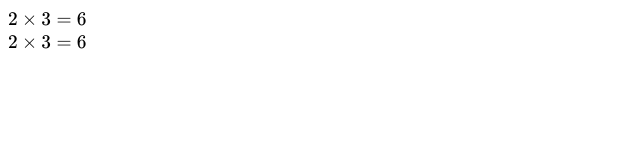
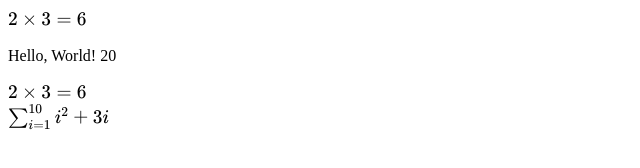
Before and after one commit to Basty7/CalculMental, a plain HTML site: page multiplication.html in a window 1280 px wide. Shown: the whole page, without its empty margins (0-640 px from the left). Drawn offline with nearby package versions, Linux system fonts and the light colour scheme.

Commit message:
cours 08-10 globalement rien mais quelques modifs

```diff
--- a/autorender.js
+++ b/autorender.js
@@ -1,3 +1,5 @@
+console.log('autorender.js loaded');
+
 katexs = document.getElementsByTagName('katex');
 for (let i = 0; i < katexs.length; i++) {
 	let el = katexs[i];
--- /dev/null
+++ b/main.js
@@ -0,0 +1,10 @@
+function rnd(n) {
+	return Math.floor(Math.random() * n);
+}
+
+document.getElementById("benge").innerHTML = "Hello, World! \n";
+document.getElementById("benge").innerHTML += String(rnd(100));
+
+
+
+// document.insertBefore(document.getElementsByTagName("katex")[0], document.createElement("p"));
--- a/multiplication.html
+++ b/multiplication.html
@@ -2,9 +2,9 @@
 <html lang="en">
 
 <head>
-	<meta charset="UTF-8">
+	<!-- <meta charset="UTF-8"> -->
 	<title>Multiplication</title>
-
+	<!-- <link rel="shortcut icon" href="favicon.ico" type="image/x-icon"> -->
 	<!-- KaTeX -->
 	<link rel="stylesheet" href="https://cdn.jsdelivr.net/npm/katex@0.16.11/dist/katex.min.css"
 		integrity="sha384-nB0miv6/jRmo5UMMR1wu3Gz6NLsoTkbqJghGIsx//Rlm+ZU03BU6SQNC66uf4l5+" crossorigin="anonymous">
@@ -14,6 +14,7 @@
 		integrity="sha384-7zkQWkzuo3B5mTepMUcHkMB5jZaolc2xDwL6VFqjFALcbeS9Ggm/Yr2r3Dy4lfFg"
 		crossorigin="anonymous"></script>
 	<script defer src="autorender.js"></script>
+	<script defer src="main.js"></script>
 </head>
 
 <body>
@@ -21,11 +22,14 @@
 		2 \times 3 = 6
 	</katex>
 	<br>
-
+	<p id="benge"></p>
 	<katex>
 		2 \times 3 = 6
 	</katex>
 	<br>
+	<katex>
+		\sum^{10}_{i=1} i^2 +3i
+	</katex>
 
 </body>
 
```
Also changed, not shown: favicon.ico (added).
